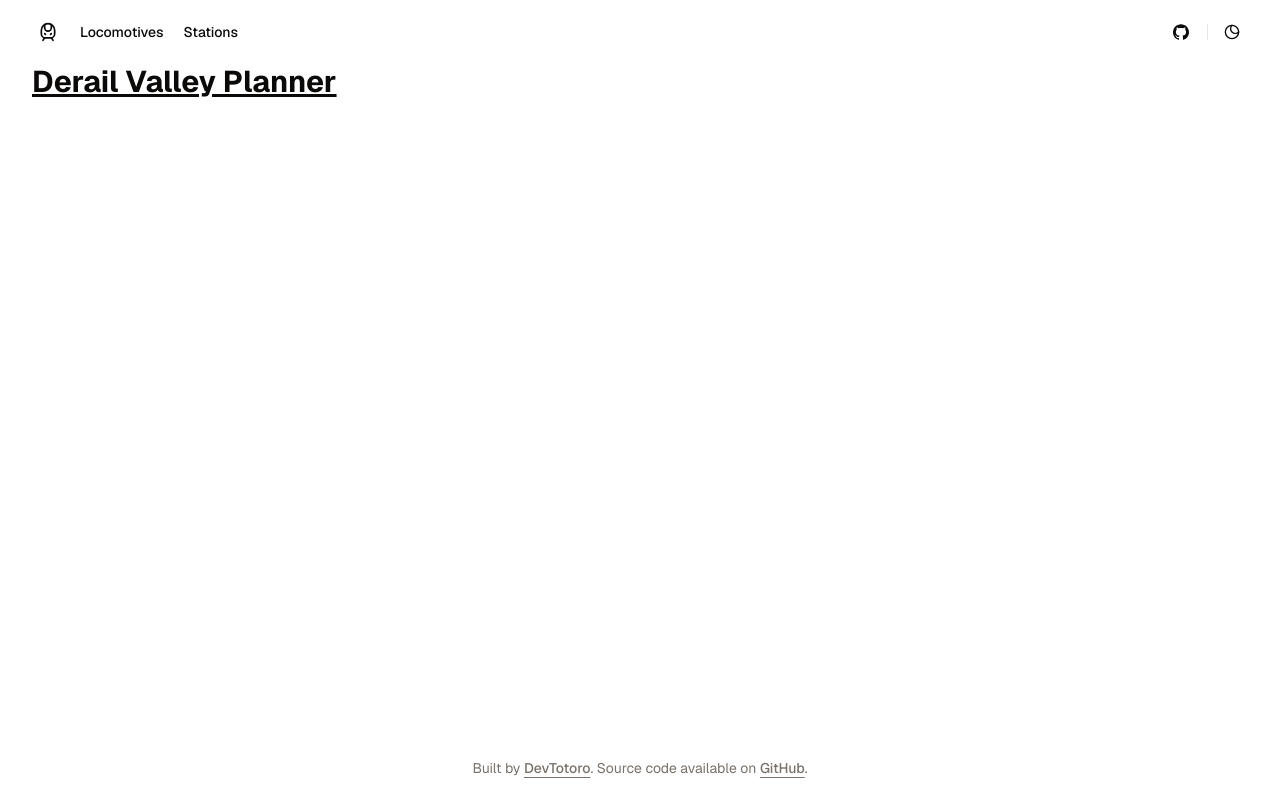
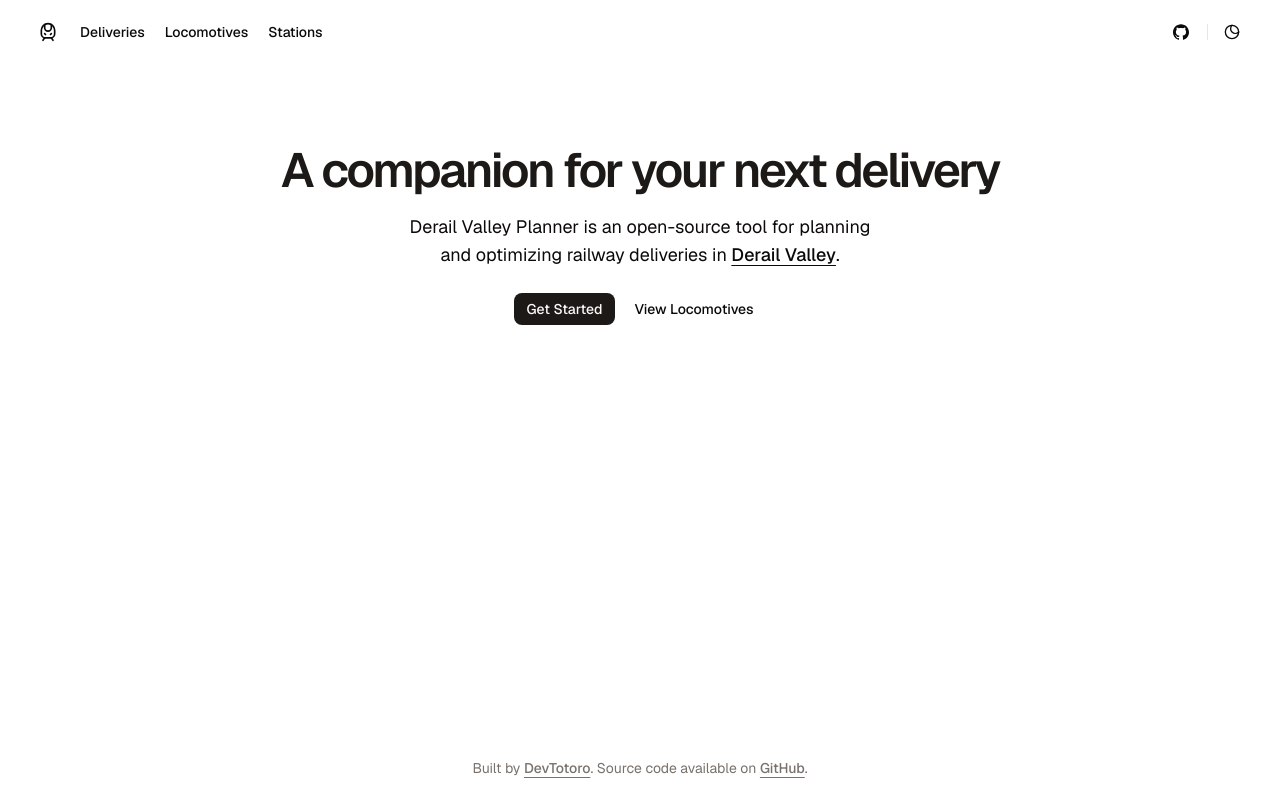
Before and after one commit to DevTotoro/derail-valley-planner, a Next.js app: page / in a window 1280 px wide. Built offline with nearby package versions, Linux system fonts and the light colour scheme.

Commit message:
feat: create homepage hero

```diff
--- a/src/app/page.tsx
+++ b/src/app/page.tsx
@@ -1,7 +1,39 @@
+import Link from 'next/link';
+
+import { Button } from '@/components/ui/button';
+
 export default function Home() {
   return (
-    <div>
-      <h1 className="text-3xl font-bold underline">Derail Valley Planner</h1>
-    </div>
+    <section className="border-grid">
+      <div className="container-wrapper">
+        <div className="container flex flex-col items-center gap-2 py-8 text-center md:py-16 lg:py-20 xl:gap-4">
+          <h1 className="text-primary leading-tighter max-w-4xl text-4xl font-semibold tracking-tight text-balance lg:leading-[1.1] lg:font-semibold xl:text-5xl xl:tracking-tighter">
+            A companion for your next delivery
+          </h1>
+
+          <p className="text-foreground max-w-3xl text-base text-balance sm:text-lg">
+            Derail Valley Planner is an open-source tool for planning and optimizing railway deliveries in{' '}
+            <Link
+              href="https://derailvalley.com/"
+              target="_blank"
+              rel="noreferrer"
+              className="font-medium underline underline-offset-4"
+            >
+              Derail Valley
+            </Link>
+            .
+          </p>
+
+          <div className="flex w-full items-center justify-center gap-2 pt-2">
+            <Button asChild size="sm">
+              <Link href="/deliveries">Get Started</Link>
+            </Button>
+            <Button asChild size="sm" variant="ghost">
+              <Link href="/locomotives">View Locomotives</Link>
+            </Button>
+          </div>
+        </div>
+      </div>
+    </section>
   );
 }
--- a/src/lib/config.ts
+++ b/src/lib/config.ts
@@ -10,6 +10,10 @@
   },
   navItems: [
     {
+      label: 'Deliveries',
+      href: '/deliveries'
+    },
+    {
       label: 'Locomotives',
       href: '/locomotives'
     },
```
